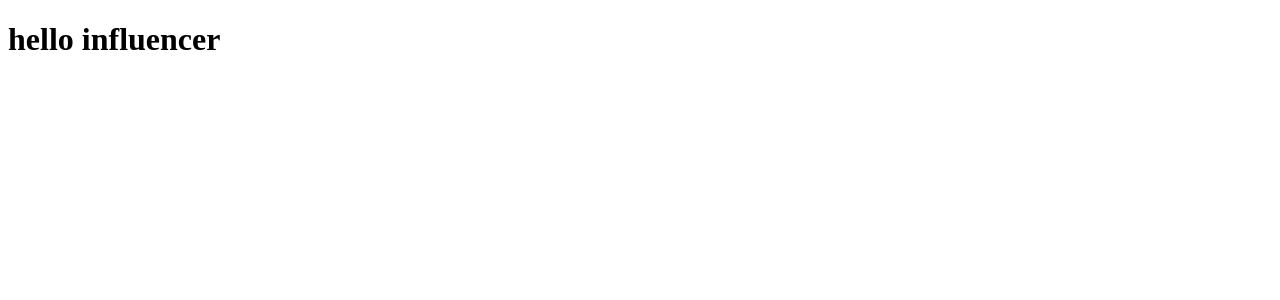
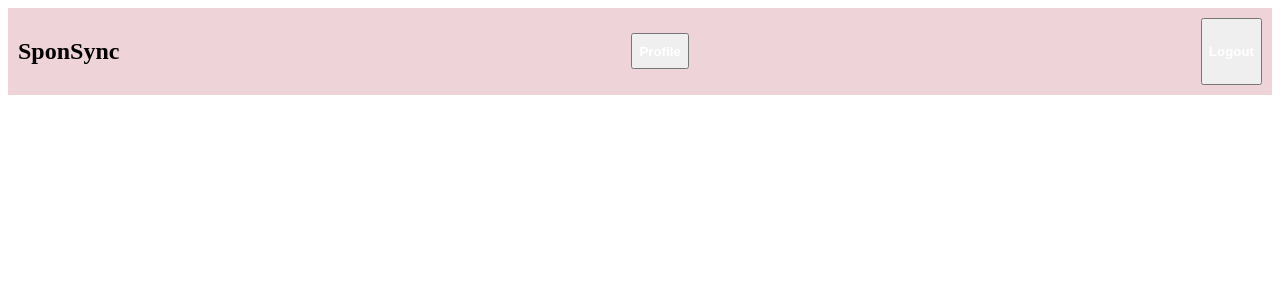
Before and after one commit to damnparth/SponSync, a Vue app in the folder frontend/: page /#/ in a window 1280 px wide. Shown: the top 300 px of the page. Built offline with nearby package versions, Linux system fonts and the light colour scheme.

Commit message:
make sponsor and influencer dashboards

```diff
--- a/frontend/package.json
+++ b/frontend/package.json
@@ -8,6 +8,7 @@
   },
   "dependencies": {
     "axios": "^1.7.4",
+    "bootstrap": "^5.3.3",
     "core-js": "^3.8.3",
     "primevue": "^4.0.4",
     "vue": "^3.2.13",
--- a/frontend/src/main.js
+++ b/frontend/src/main.js
@@ -2,5 +2,7 @@ import { createApp } from 'vue'
 import App from './App.vue'
 import router from './router'
 import store from './store'
+import 'bootstrap'
+
 
 createApp(App).use(store).use(router).mount('#app')
--- a/frontend/src/router/index.js
+++ b/frontend/src/router/index.js
@@ -29,7 +29,14 @@ const routes = [
     path:'/SponsorView',
     name:'sponsor',
     component:()=>import('../views/SponsorView.vue')
-  }
+  },
+
+    {
+      path:'/Profile',
+      name:'profile',
+      component:()=>import('../views/Profile.vue')
+    }
+
 ]
 
 
--- a/frontend/src/views/InfluencerView.vue
+++ b/frontend/src/views/InfluencerView.vue
@@ -1,10 +1,29 @@
 <template>
-  <div>
-    <nav>
+  <div class="navbar">
+    <div class="container-fluid">
+      <h2>SponSync</h2>
 
-    </nav>
-    <h1>hello influencer</h1>
-  </div>
+    </div>
+    <div class="navbar-left">
+      <button class="login"><router-link to="/Profile" style="color:white; text-decoration: none;font-weight: bold;">Profile</router-link></button>
+
+
+
+      <br>
+      <br>
+    </div>
+    <div class="navbar-right">
+
+
+
+      <button @click="logoutForm" style="color:white; text-decoration: none; font-weight: bold;"> Logout</button>
+
+
+
+
+
+    </div>
+    </div>
 
 </template>
 
@@ -14,6 +33,43 @@ export default {
   name: 'InfluencerView',
   components: {
 
+  },
+  data(){
+    return{
+
+    }
+  },
+  methods:{
+    logoutForm()
+    {
+
+    }
   }
+
+
 }
 </script>
+
+<style scoped>
+.navbar{
+  display:flex;
+  background-color: #EED3D9;
+  padding:10px;
+  text-align: right;
+}
+.navbar-left{
+  display:flex;
+  margin:auto;
+  justify-content: left ;
+  align-items: left;
+  cursor:pointer;
+
+}
+.navbar-right{
+  display:flex;
+  cursor:pointer;
+
+
+
+}
+</style>
--- /dev/null
+++ b/frontend/src/views/Profile.vue
@@ -0,0 +1,43 @@
+<template>
+    <div class="profile">
+        <h1 style="margin-left: 170px; padding-top: 20px;">hello user</h1>
+    </div>
+
+</template>
+
+<script>
+export default {
+    data()
+    {
+        return{
+            username:'',
+            first_name:'',
+
+        }
+    }
+
+
+}
+</script>
+
+<style scoped>
+.profile{
+
+  border-radius: 15px;
+  width: 500px;
+  height: 500px;
+  background-color:#B5C0D0 ;
+  justify-content: center;
+  align-items: center;
+  margin: auto;
+  margin-top: 70px;
+
+}
+img{
+  width: 200px;
+  height:200px;
+  border-radius: 100px;
+
+}
+
+</style>
```
Also changed, not shown: 2 other files (tests, documents, lock files or other folders).
